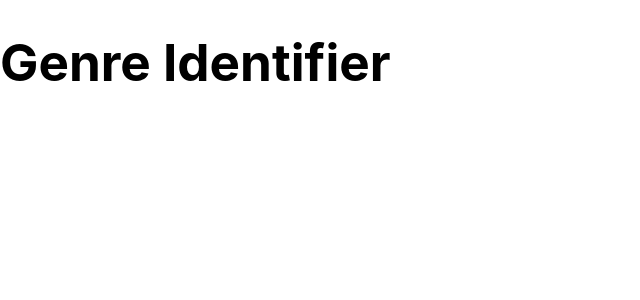
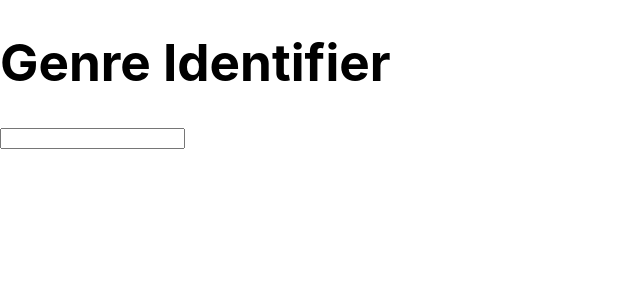
Before and after one commit to bradywinslow/genre-identifier, a React (Vite) app: page / in a window 1280 px wide. Shown: the top 300 px of the page, without its empty margins (0-640 px from the left). Built offline with nearby package versions, Linux system fonts and the light colour scheme.

Commit message:
add search input field

```diff
--- a/src/App.jsx
+++ b/src/App.jsx
@@ -1,10 +1,12 @@
 import Header from './components/Header';
+import Input from './components/Input';
 
 export default function App() {
 
   return (
     <>
       <Header />
+      <Input />
     </>
   )
 }
--- /dev/null
+++ b/src/components/Input.jsx
@@ -0,0 +1,11 @@
+export default function Input() {
+    return (
+        <>
+            <input
+                type="search"
+                id="artist"
+                name="artist"
+            />
+        </>
+    )
+}
```
